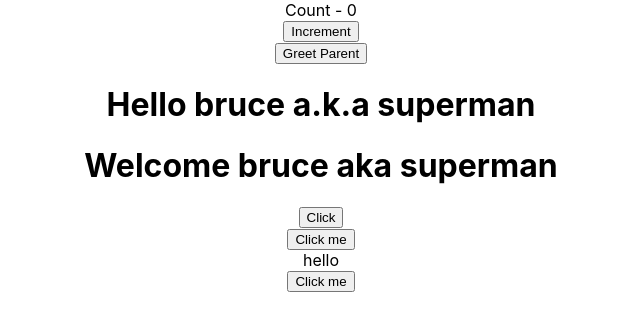
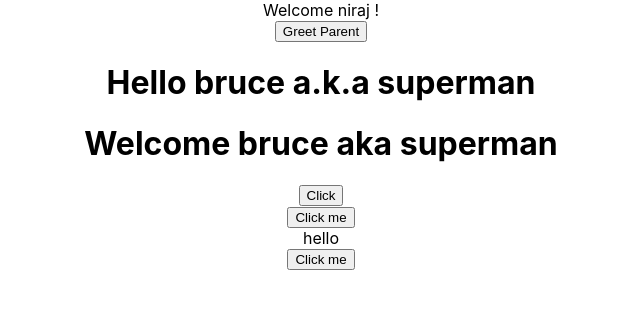
Before and after one commit to nirajbhayera4/React, a React (Create React App) app in the folder hello/: page / in a window 1280 px wide. Shown: the top 330 px of the page, without its empty margins (319-959 px from the left). Built offline with nearby package versions, Linux system fonts and the light colour scheme.

Commit message:
Add conditional user greeting component
This commit adds a UserGreeting component that renders different welcome messages depending on the logged-in state. The app now displays this new component instead of the counter demo, demonstrating conditional rendering in React.

```diff
--- a/hello/src/App.js
+++ b/hello/src/App.js
@@ -9,10 +9,12 @@
 import EventHandler from './components/EventHandler'
 import EventBind from './components/EventBind'
 import ParentComponent from './components/ParentComponent'
+import UserGreeting from './components/UserGreeting'
 function App() {
   return (
     <div className="App">
-      <Counter />
+      {/*<Counter />*/}
+      <UserGreeting />
       <ParentComponent />
       <Greet name="bruce" heroname="superman" />
       {/* <Greet /> */}
--- /dev/null
+++ b/hello/src/components/UserGreeting.js
@@ -0,0 +1,32 @@
+import React, { Component } from 'react'
+
+class UserGreeting extends Component {
+    constructor(props) {
+        super(props)
+
+        this.state = {
+            isLoggedIN: true
+        }
+    }
+    render() {
+        if (this.state.isLoggedIN) {
+            return (
+                <div>Welcome niraj !</div>
+            )
+        }
+        else {
+            return (
+                <div>Welcome nicks !</div>
+            )
+        }
+        /*return (
+          <div>
+            <div>Welcome niraj !</div>
+            <div>Welcome nicks !</div>
+          </div>
+        )
+          */
+    }
+}
+
+export default UserGreeting
```
